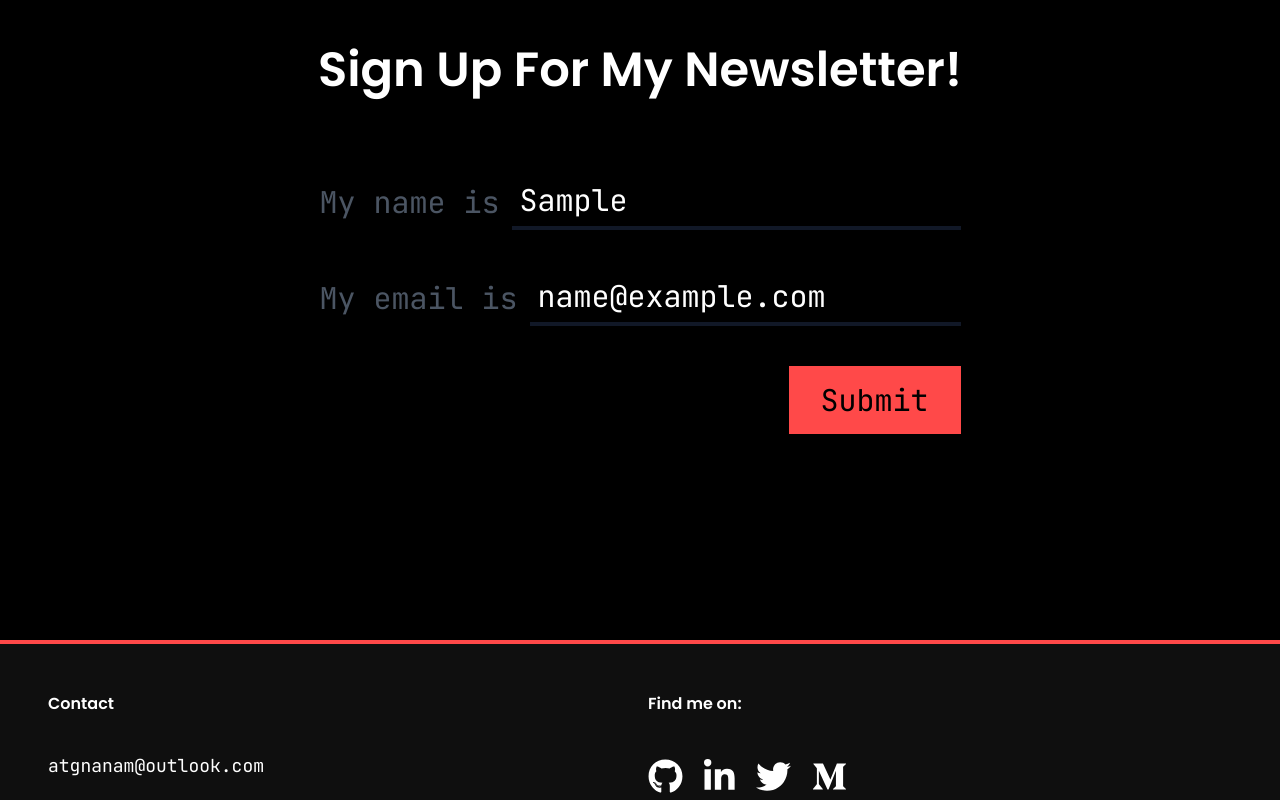
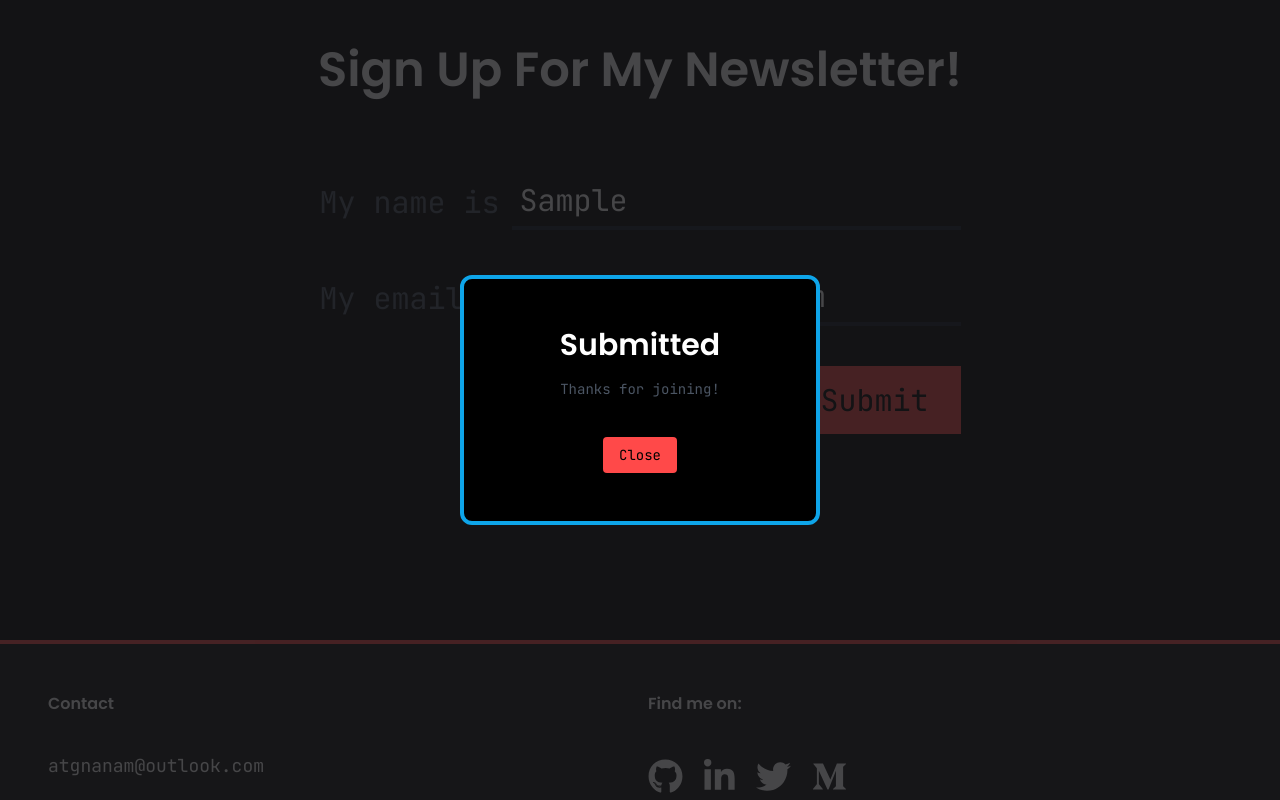
Before and after one commit to SituatedFern/webbysite, a Next.js app: page / in a window 1280 px wide. Both pictures are taken after typing "Sample", "name@example.com" into the empty fields and a click on the button "Submit". Shown: the part 4808-5608 px from the top of the page. Built offline with nearby package versions, Linux system fonts and the light colour scheme; no server answers.

Commit message:
added modal to confirm subscription

```diff
--- /dev/null
+++ b/components/Modal.js
@@ -0,0 +1,50 @@
+import React, { useRef, useEffect, useCallback } from "react";
+
+const Modal = ({ showModal, setShowModal }) => {
+  const modalRef = useRef();
+
+  const closeModal = (e) => {
+    if (modalRef.current === e.target) {
+      setShowModal(false);
+    }
+  };
+
+  const keyPress = useCallback(
+    (e) => {
+      if ((e.key === "Escape") & showModal) {
+        setShowModal(false);
+      }
+    },
+    [setShowModal, showModal]
+  );
+
+  useEffect(() => {
+    document.addEventListener("keydown", keyPress);
+    return () => document.removeEventListener("keydown", keyPress);
+  }, [keyPress]);
+
+  return (
+    <>
+      {showModal ? (
+        <div
+          ref={modalRef}
+          onClick={closeModal}
+          className="flex fixed inset-0 h-screen justify-center items-center text-center z-50 bg-zinc-900/80"
+        >
+          <div className="justify-center bg-black py-12 px-24 border-4 border-sky-500 rounded-xl">
+            <p className="text-md font-poppins mb-4 text-white">Submitted</p>
+            <p className="text-sm mb-8">Thanks for joining!</p>
+            <button
+              onClick={() => setShowModal((prev) => !prev)}
+              className="rounded px-4 py-2 text-sm text-black bg-[#FF4949]"
+            >
+              Close
+            </button>
+          </div>
+        </div>
+      ) : null}
+    </>
+  );
+};
+
+export default Modal;
--- a/components/Newsletter.js
+++ b/components/Newsletter.js
@@ -2,6 +2,7 @@ import { addDoc, collection } from "firebase/firestore";
 import React from "react";
 import { useState } from "react";
 import db from "./firebase";
+import Modal from "./Modal";
 
 function About() {
   const saveAnswer = (event) => {
@@ -20,6 +21,12 @@ function About() {
     console.log({ formData });
 
     addDoc(collection(db, "Subscribers"), formData);
+  };
+
+  const [showModal, setShowModal] = useState(false);
+
+  const openModal = () => {
+    setShowModal((prev) => !prev);
   };
 
   return (
@@ -57,7 +64,13 @@ function About() {
           />
         </div>
         <div className="text-right font-jetbrains">
-          <button className="bg-[#FF4949] text-black py-4 px-8">Submit</button>
+          <button
+            onClick={openModal}
+            className="bg-[#FF4949] text-black py-4 px-8"
+          >
+            Submit
+          </button>
+          <Modal showModal={showModal} setShowModal={setShowModal} />
         </div>
       </form>
     </div>
```
